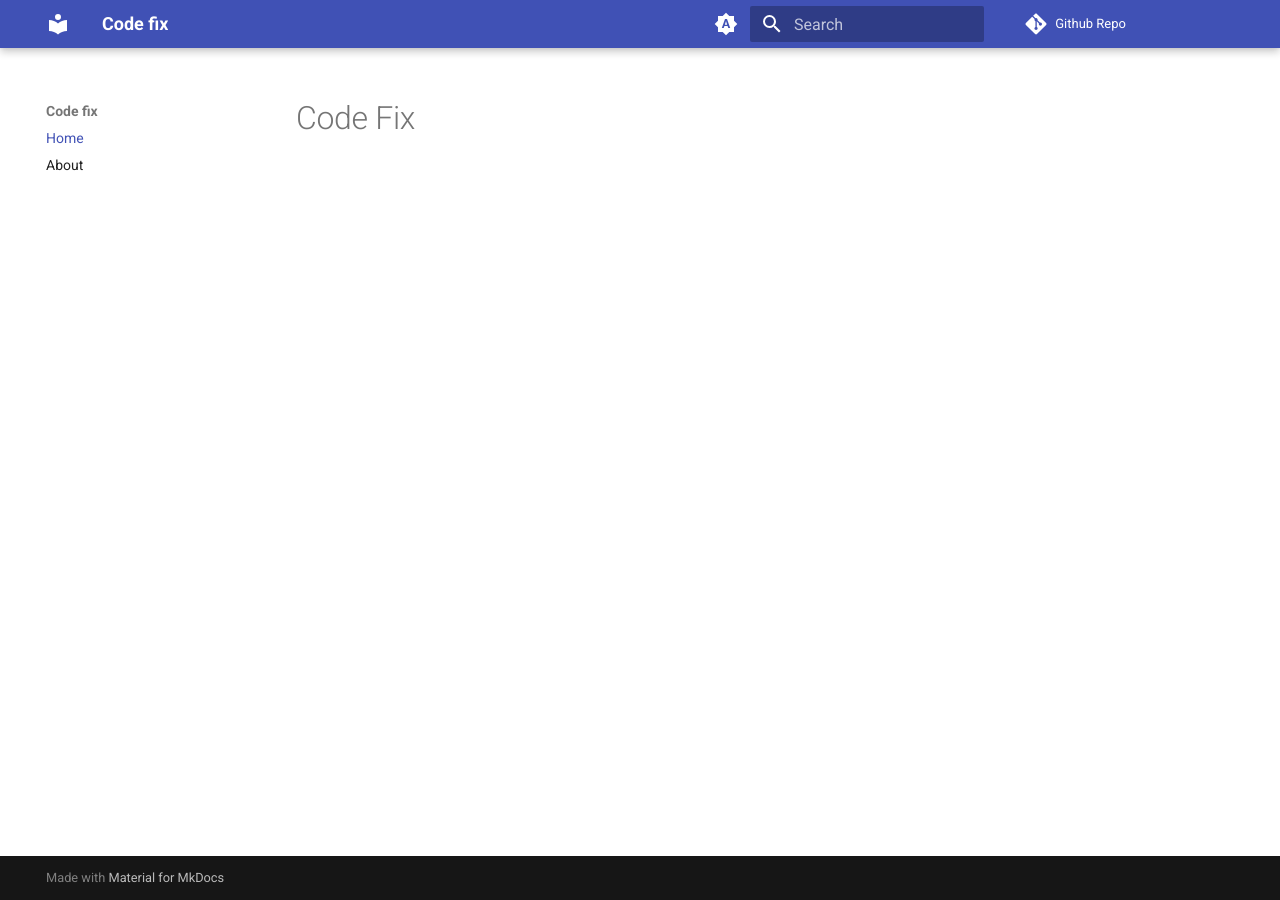
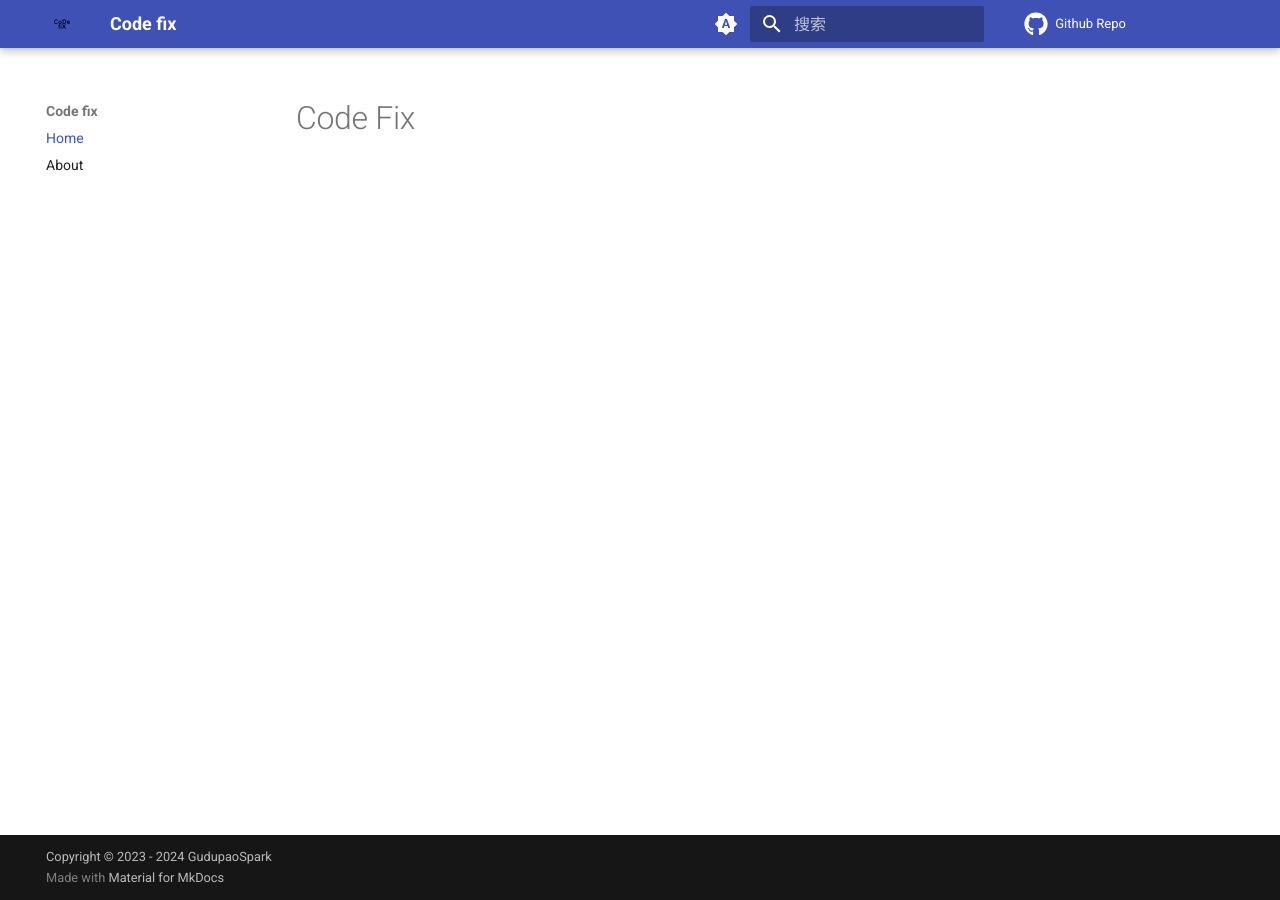
Before and after one commit to GudupaoSpark/code-fix, an MkDocs documentation site: the page built from docs/index.md, in a window 1280 px wide. Built offline with MkDocs 1.6.1 and Material for MkDocs 9.7.7, drawn with Linux system fonts in a browser that asks for light colours; comment, search, counter and statistics services are not loaded.

Commit message:
Update mkdocs.yml

```diff
--- a/mkdocs.yml
+++ b/mkdocs.yml
@@ -28,3 +28,26 @@
       toggle:
         icon: material/brightness-4
         name: Switch to system preference
+  icon:
+    repo: fontawesome/brands/github
+  language: zh
+  logo: cod-fix-logo2.svg
+  favicon: cod-fix-logo2.svg
+features:
+    - navigation.tabs
+    - content.code.copy
+markdown_extensions:
+  - pymdownx.highlight:
+      anchor_linenums: true
+      line_spans: __span
+      pygments_lang_class: true
+  - pymdownx.inlinehilite
+  - pymdownx.snippets
+  - pymdownx.superfences
+  - pymdownx.critic
+  - pymdownx.caret
+  - pymdownx.keys
+  - pymdownx.mark
+  - pymdownx.tilde
+  - attr_list
+copyright: Copyright &copy; 2023 - 2024 GudupaoSpark
```
